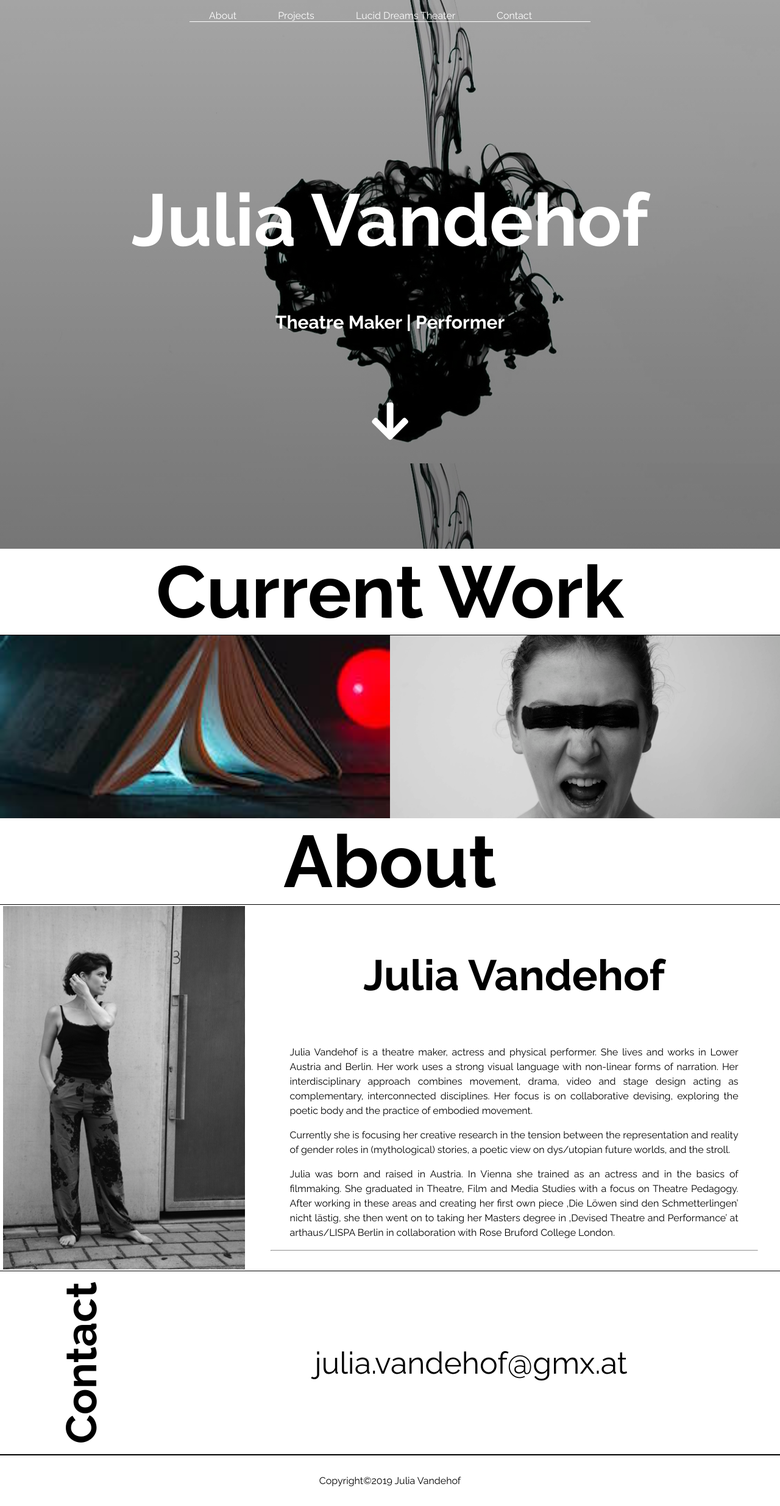
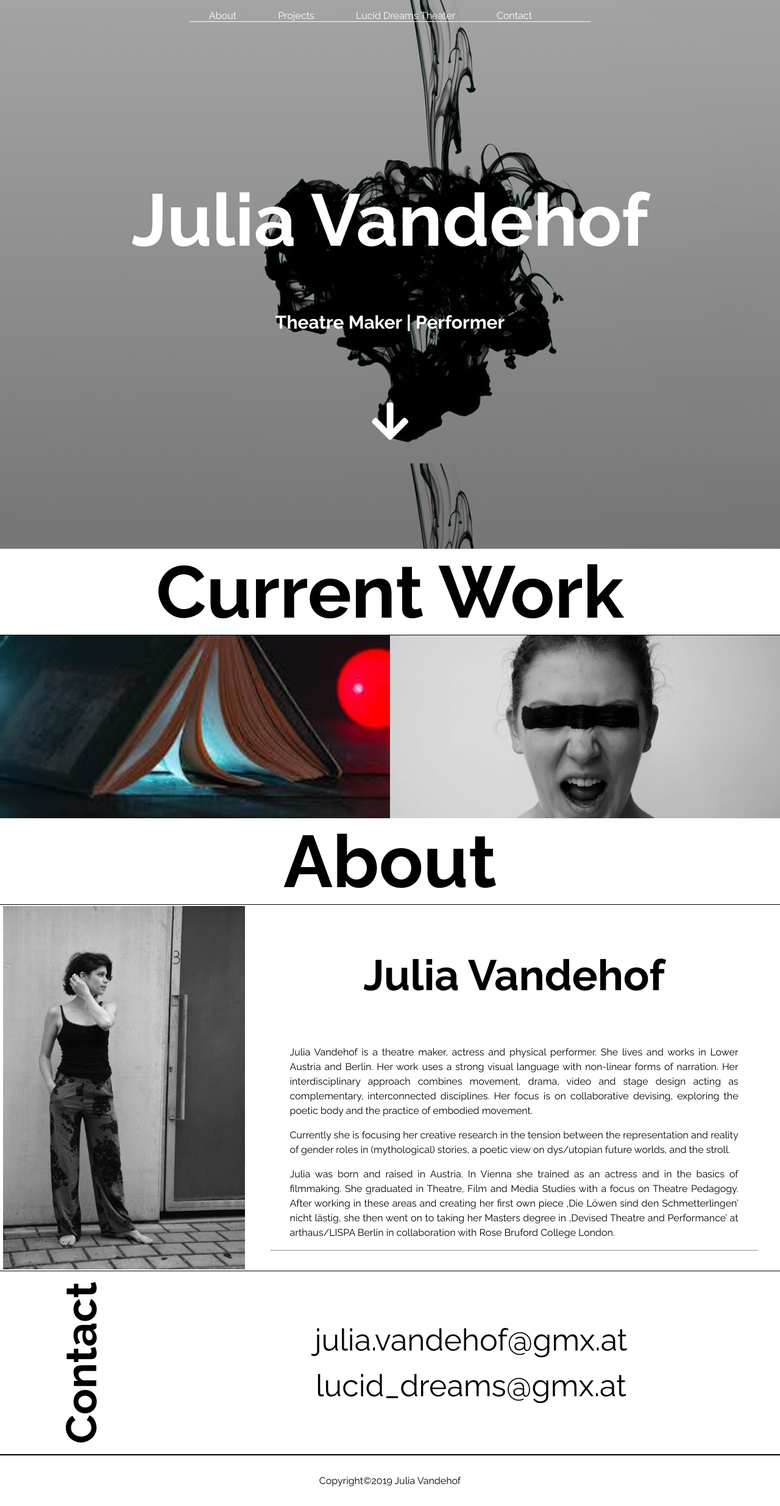
Before and after one commit to matteocarpi/julia, a Jekyll site: the page built from pages/index.md, in a window 1280 px wide. Shown: the whole page at 61% size. Built offline with Jekyll 4.4.1, drawn with Linux system fonts in a browser that asks for light colours.

Commit message:
Added lucid dream email

```diff
--- a/_config.yml
+++ b/_config.yml
@@ -17,12 +17,13 @@ title: Julia Vandehof
 name: "Julia Vandehof"
 profession: Theatre Maker | Performer
 email: julia.vandehof@gmx.at
+lucid_email: lucid_dreams@gmx.at
 description: Theater Maker | Performer
 permalink: /:title/
 baseurl: "" # the subpath of your site, e.g. /blog
 url: "https://www.juliavandehof.com" # the base hostname & protocol for your site, e.g. http://example.com
 twitter_username: jekyllrb
-github_username:  jekyll
+github_username: jekyll
 # Build settings
 markdown: kramdown
 theme: minima
--- a/_layouts/home.html
+++ b/_layouts/home.html
@@ -57,6 +57,9 @@ layout: default
 
     <div id="contact" class="contacts">
       <h2 class="vertical-left">Contact</h2>
-      <a class="email" href="mailto:{{ site.email }}">{{ site.email }}</a>
+      <div class="contact_info">
+        <a class="email" href="mailto:{{ site.email }}">{{ site.email }}</a>
+        <a class="email" href="mailto:{{ site.lucid_email }}">{{ site.lucid_email }}</a>
+      </div>
     </div>
 </div>
--- a/_sass/home.scss
+++ b/_sass/home.scss
@@ -64,7 +64,8 @@
   background-position: center;
   background-size: cover;
 }
-.current-item-preview, .current-preview-title {
+.current-item-preview,
+.current-preview-title {
   transition: 0.3s;
 }
 .current-item-preview:hover {
@@ -72,7 +73,7 @@
     opacity: 1;
   }
   background-blend-mode: lighten;
-  background-color: rgba(255,255,255, 0.5);
+  background-color: rgba(255, 255, 255, 0.5);
 }
 .current-preview-title {
   opacity: 0;
@@ -124,9 +125,16 @@ div#bio-description {
   display: flex;
   align-items: center;
   min-height: 300px;
+
+  .contact_info {
+    display: flex;
+    flex-direction: column;
+    align-items: center;
+    width: 100%;
+  }
 }
 a.email {
-    margin: 0 auto;
+  margin: 0.5rem auto;
   color: black;
   font-size: 50px;
   transition: 0.3s;
```
Lines whose indentation alone changed are shown as unchanged.
